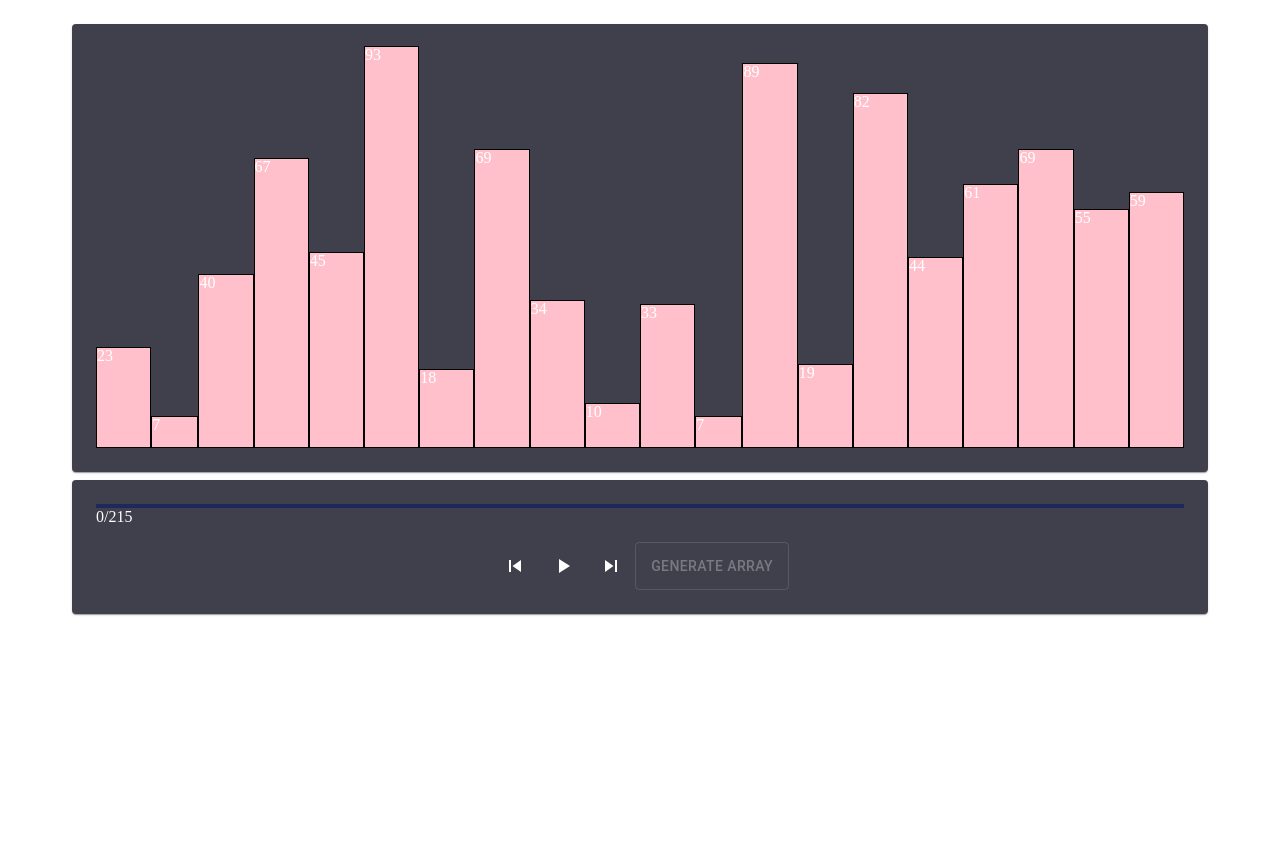
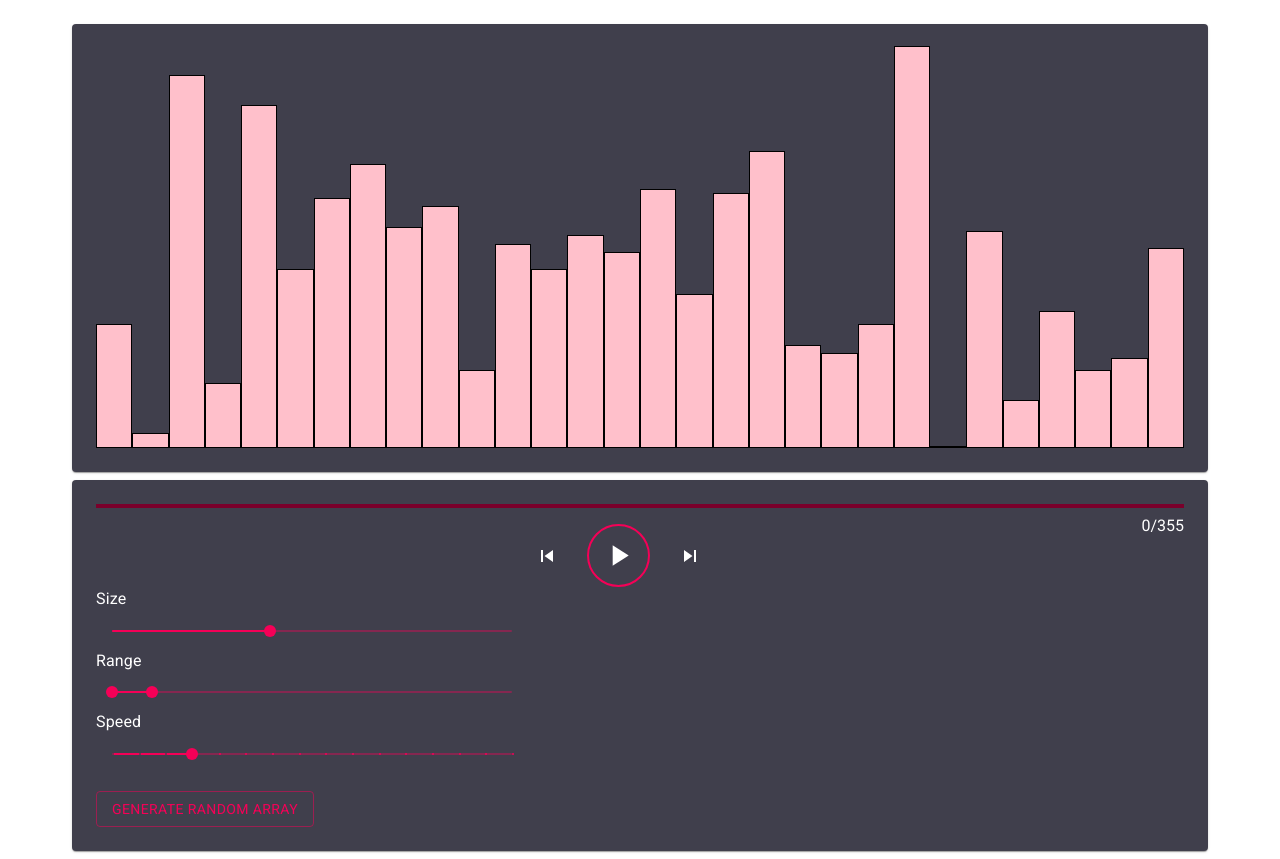
Before and after one commit to wolflu05/sorting-visualization, a React (Create React App) app: page / in a window 1280 px wide. Before the commit the page ends 800 px from the top, so only its background shows below. Built offline with nearby package versions, Linux system fonts and the light colour scheme.

Commit message:
improved settings menu

```diff
--- a/package.json
+++ b/package.json
@@ -3,6 +3,7 @@
   "version": "0.1.0",
   "private": true,
   "dependencies": {
+    "@fontsource/roboto": "^4.4.2",
     "@material-ui/core": "^4.11.4",
     "@material-ui/icons": "^4.11.2",
     "@testing-library/jest-dom": "^5.11.4",
--- a/src/Components/Bar.js
+++ b/src/Components/Bar.js
@@ -6,6 +6,10 @@ const useStyles = makeStyles((theme) => ({
   bar: {
     height: ({ value, max }) => `${(value / max) * 100}%`,
     backgroundColor: ({ state }) => {
+      if (!state) {
+        return stateColors.default;
+      }
+
       if (state.a) {
         return stateColors.a;
       } else if (state.b) {
@@ -36,7 +40,7 @@ const Bar = ({ value, state, max }) => {
 
   return (
     <div className={classes.bar}>
-      <div className={classes.text}>{value}</div>
+      {/* <div className={classes.text}>{value}</div> */}
     </div>
   );
 };
--- a/src/Components/BarChart.js
+++ b/src/Components/BarChart.js
@@ -29,14 +29,18 @@ const BarChart = ({ trace, numbers }) => {
   return (
     <Paper className={classes.barChart}>
       <div className={classes.barWrapper}>
-        {trace.numbers.map((number, i) => {
-          const state = {
-            a: trace.state.a.includes(i),
-            b: trace.state.b.includes(i),
-            c: trace.state.c.includes(i),
-            d: trace.state.d.includes(i),
-            sorted: trace.state.sorted.includes(i),
-          };
+        {(trace?.numbers || numbers).map((number, i) => {
+          let state = null;
+
+          if (trace) {
+            state = {
+              a: trace.state.a.includes(i),
+              b: trace.state.b.includes(i),
+              c: trace.state.c.includes(i),
+              d: trace.state.d.includes(i),
+              sorted: trace?.state.sorted.includes(i),
+            };
+          }
 
           return <Bar value={number} max={max} state={state} key={i} />;
         })}
--- a/src/Components/Controls.js
+++ b/src/Components/Controls.js
@@ -1,6 +1,13 @@
-import React, { useEffect, useRef, useState } from 'react';
+import React, { useCallback, useEffect, useRef, useState } from 'react';
 
-import { Paper, IconButton, LinearProgress, Button } from '@material-ui/core';
+import {
+  Paper,
+  IconButton,
+  LinearProgress,
+  Button,
+  Slider,
+  Typography,
+} from '@material-ui/core';
 
 import { makeStyles } from '@material-ui/core/styles';
 
@@ -8,7 +15,9 @@ import SkipNextIcon from '@material-ui/icons/SkipNext';
 import SkipPreviousIcon from '@material-ui/icons/SkipPrevious';
 import PlayArrowIcon from '@material-ui/icons/PlayArrow';
 import PauseIcon from '@material-ui/icons/Pause';
-import { generateRandomArray, normalize } from '../util/utils';
+
+import { generateRandomArray, normalize, scaleValue } from '../util/utils';
+import * as algorithms from '../Algorithms';
 
 const useStyles = makeStyles((theme) => ({
   controls: {
@@ -19,7 +28,24 @@ const useStyles = makeStyles((theme) => ({
   controlsWrapper: {
     display: 'flex',
     justifyContent: 'center',
+    alignItems: 'center',
     marginTop: theme.spacing(2),
+  },
+  slider: {
+    width: '400px',
+    marginLeft: theme.spacing(2),
+    marginRight: theme.spacing(2),
+  },
+  controlButton: {
+    marginLeft: theme.spacing(2),
+    marginRight: theme.spacing(2),
+  },
+  containedButton: {
+    border: `2px solid ${theme.palette.secondary.main}`,
+  },
+  indicator: {
+    marginTop: theme.spacing(),
+    float: 'right',
   },
 }));
 
@@ -31,27 +57,77 @@ const Controls = ({
   numbers,
   setNumbers,
   trace,
+  setTrace,
 }) => {
   const classes = useStyles();
 
   const intervalId = useRef(null);
   const [isSorting, setIsSorting] = useState(false);
+  const [speed, setSpeed] = useState(1);
+  const [size, setSize] = useState(100);
+  const [minMax, setMinMax] = useState([0, 100]);
 
-  const skip = (number) => {
-    const _step = step + number;
+  // skip forward or backward
+  const skip = useCallback(
+    (number) => {
+      if (!trace) {
+        return;
+      }
 
-    if (0 <= _step && _step < trace.length) {
-      setStep(_step);
-    }
-  };
+      const _step = step + number;
 
-  const generateArray = () => {
-    const array = generateRandomArray(100, 5, 100);
+      if (0 <= _step && _step < trace.length) {
+        setStep(_step);
+      }
+    },
+    [step, setStep, trace]
+  );
+
+  // generate new randomized array
+  const generateArray = useCallback(() => {
+    const array = generateRandomArray(size, ...minMax);
     setNumbers(array);
     setStep(0);
-  };
+  }, [minMax, setNumbers, setStep, size]);
 
-  const toggleSorting = () => {
+  // timer function for auto increment step
+  const autoIncrement = useCallback(
+    (_speed) => {
+      const increase = () =>
+        setStep((s) => {
+          const _step = s + 1;
+
+          if (0 <= _step && _step < trace.length) {
+            return _step;
+          } else {
+            setIsSorting(false);
+            clearInterval(intervalId.current);
+
+            return s;
+          }
+        });
+
+      increase();
+
+      // double fire increase to speed up the process
+      if (_speed < 40) {
+        increase();
+      }
+    },
+    [setStep, trace?.length]
+  );
+
+  // start interval
+  const startInterval = useCallback(() => {
+    clearInterval(intervalId.current);
+
+    const _speed = scaleValue(speed, [0.25, 4], [300, 0]);
+
+    intervalId.current = setInterval(() => autoIncrement(_speed), _speed);
+  }, [autoIncrement, speed]);
+
+  // toggle auto sorting
+  const toggleSorting = useCallback(() => {
     setIsSorting(!isSorting);
 
     if (!isSorting) {
@@ -59,52 +135,112 @@ const Controls = ({
         setStep(0);
       }
 
-      intervalId.current = setInterval(() => autoIncrement(), 5);
+      startInterval();
     } else {
       clearInterval(intervalId.current);
     }
-  };
+  }, [isSorting, step, trace?.length, startInterval, setStep]);
 
-  const autoIncrement = () => {
-    setStep((s) => {
-      const _step = s + 1;
-
-      if (0 <= _step && _step < trace.length) {
-        return _step;
-      } else {
-        setIsSorting(false);
-        clearInterval(intervalId.current);
-
-        return s;
-      }
-    });
-  };
+  // restart sorting with new speed
+  const restartSorting = useCallback(() => {
+    if (isSorting) {
+      startInterval();
+    }
+  }, [isSorting, startInterval]);
 
   // cleanup interval on unmount
   useEffect(() => () => clearInterval(intervalId.current), []);
+
+  // recalculate trace if algorithm or array changes
+  useEffect(() => {
+    if (numbers) {
+      setTrace(algorithms[algorithm]([...numbers]));
+    }
+  }, [numbers, algorithm, setTrace]);
 
   return (
     <Paper className={classes.controls}>
       <LinearProgress
         variant="determinate"
-        value={normalize(step, 0, trace.length - 1)}
+        value={normalize(step, 0, trace?.length - 1 || 0)}
+        color="secondary"
       />
-      {step}/{trace.length - 1}
+      <span className={classes.indicator}>
+        {step}/{trace?.length - 1 || '-'}
+      </span>
       <div className={classes.controlsWrapper}>
-        <IconButton onClick={() => skip(-1)}>
+        <IconButton onClick={() => skip(-1)} disabled={!trace || isSorting}>
           <SkipPreviousIcon />
         </IconButton>
-        <IconButton onClick={toggleSorting}>
-          {isSorting ? <PauseIcon /> : <PlayArrowIcon />}
+        <IconButton
+          onClick={toggleSorting}
+          disabled={!trace}
+          classes={{ root: classes.containedButton }}
+          className={classes.controlButton}
+        >
+          {isSorting ? (
+            <PauseIcon fontSize="large" />
+          ) : (
+            <PlayArrowIcon fontSize="large" />
+          )}
         </IconButton>
-        <IconButton onClick={() => skip(+1)}>
+        <IconButton onClick={() => skip(+1)} disabled={!trace || isSorting}>
           <SkipNextIcon />
         </IconButton>
-
-        <Button variant="outlined" onClick={generateArray} disabled>
-          Generate Array
-        </Button>
       </div>
+      <Typography gutterBottom>Size</Typography>
+      <Slider
+        value={size}
+        onChange={(_e, value) => {
+          setSize(value);
+          generateArray();
+        }}
+        className={classes.slider}
+        valueLabelDisplay="auto"
+        min={2}
+        max={250}
+        disabled={isSorting}
+        color="secondary"
+      />
+      <Typography gutterBottom>Range</Typography>
+      <Slider
+        value={minMax}
+        onChange={(_e, value) => {
+          setMinMax(value);
+          generateArray();
+        }}
+        className={classes.slider}
+        valueLabelDisplay="auto"
+        min={0}
+        max={1000}
+        disabled={isSorting}
+        color="secondary"
+      />
+      <Typography gutterBottom>Speed</Typography>
+      <Slider
+        value={speed}
+        onChange={(_e, value) => {
+          setSpeed(value);
+          restartSorting();
+        }}
+        className={classes.slider}
+        valueLabelDisplay="auto"
+        min={0.25}
+        step={0.25}
+        max={4}
+        marks
+        color="secondary"
+      />
+      <br />
+      <br />
+      <Button
+        variant="outlined"
+        color="secondary"
+        onClick={generateArray}
+        disabled={isSorting}
+      >
+        Generate random array
+      </Button>
     </Paper>
   );
 };
--- a/src/Pages/SortingVisualizer.js
+++ b/src/Pages/SortingVisualizer.js
@@ -1,11 +1,10 @@
-import React, { useMemo, useState } from 'react';
+import React, { useState } from 'react';
 
 import BarChart from '../Components/BarChart';
 
 import { makeStyles } from '@material-ui/core/styles';
 import Controls from '../Components/Controls';
 
-import * as algorithms from '../Algorithms';
 import { generateRandomArray } from '../util/utils';
 
 const useStyles = makeStyles((theme) => ({
@@ -18,17 +17,14 @@ const App = () => {
   const classes = useStyles();
 
   const [step, setStep] = useState(0);
-  const [numbers, setNumbers] = useState(generateRandomArray(20, 5, 100));
+  const [numbers, setNumbers] = useState(generateRandomArray(30, 0, 100));
   const [algorithm, setAlgorithm] = useState('mergeSort');
-
-  const trace = useMemo(
-    () => algorithms[algorithm](numbers),
-    [numbers, algorithm]
-  );
+  const [trace, setTrace] = useState(null);
 
   return (
     <div className={classes.wrapper}>
-      <BarChart trace={trace[step]} numbers={numbers} />
+      <BarChart trace={trace?.[step]} numbers={numbers} />
+
       <Controls
         step={step}
         setStep={setStep}
@@ -37,6 +33,7 @@ const App = () => {
         numbers={numbers}
         setNumbers={setNumbers}
         trace={trace}
+        setTrace={setTrace}
       />
     </div>
   );
--- a/src/index.css
+++ b/src/index.css
@@ -2,6 +2,7 @@ html,
 body {
   margin: 0;
   padding: 0;
+  font-family: 'Roboto';
 }
 
 #root {
--- a/src/index.js
+++ b/src/index.js
@@ -1,5 +1,7 @@
 import React from 'react';
 import ReactDOM from 'react-dom';
+
+import '@fontsource/roboto';
 
 import App from './App';
 import reportWebVitals from './reportWebVitals';
--- a/src/util/utils.js
+++ b/src/util/utils.js
@@ -37,3 +37,24 @@ export const normalize = (value, min, max) =>
  */
 export const generateRandomArray = (length, min, max) =>
   [...Array(length).keys()].map(() => randomInt(min, max));
+
+/* Scale a value from one range to another
+ * Example of use:
+ *
+ * // Convert 33 from a 0-100 range to a 0-65535 range
+ * var n = scaleValue(33, [0,100], [0,65535]);
+ *
+ * // Ranges don't have to be positive
+ * var n = scaleValue(0, [-50,+50], [0,65535]);
+ *
+ * Ranges are defined as arrays of two values, inclusive
+ *
+ * The ~~ trick on return value does the equivalent of Math.floor, just faster.
+ *
+ * See: https://gist.github.com/fpillet/993002
+ */
+export const scaleValue = (value, from, to) => {
+  var scale = (to[1] - to[0]) / (from[1] - from[0]);
+  var capped = Math.min(from[1], Math.max(from[0], value)) - from[0];
+  return ~~(capped * scale + to[0]);
+};
```
Also changed, not shown: 1 other file (tests, documents, lock files or other folders).
